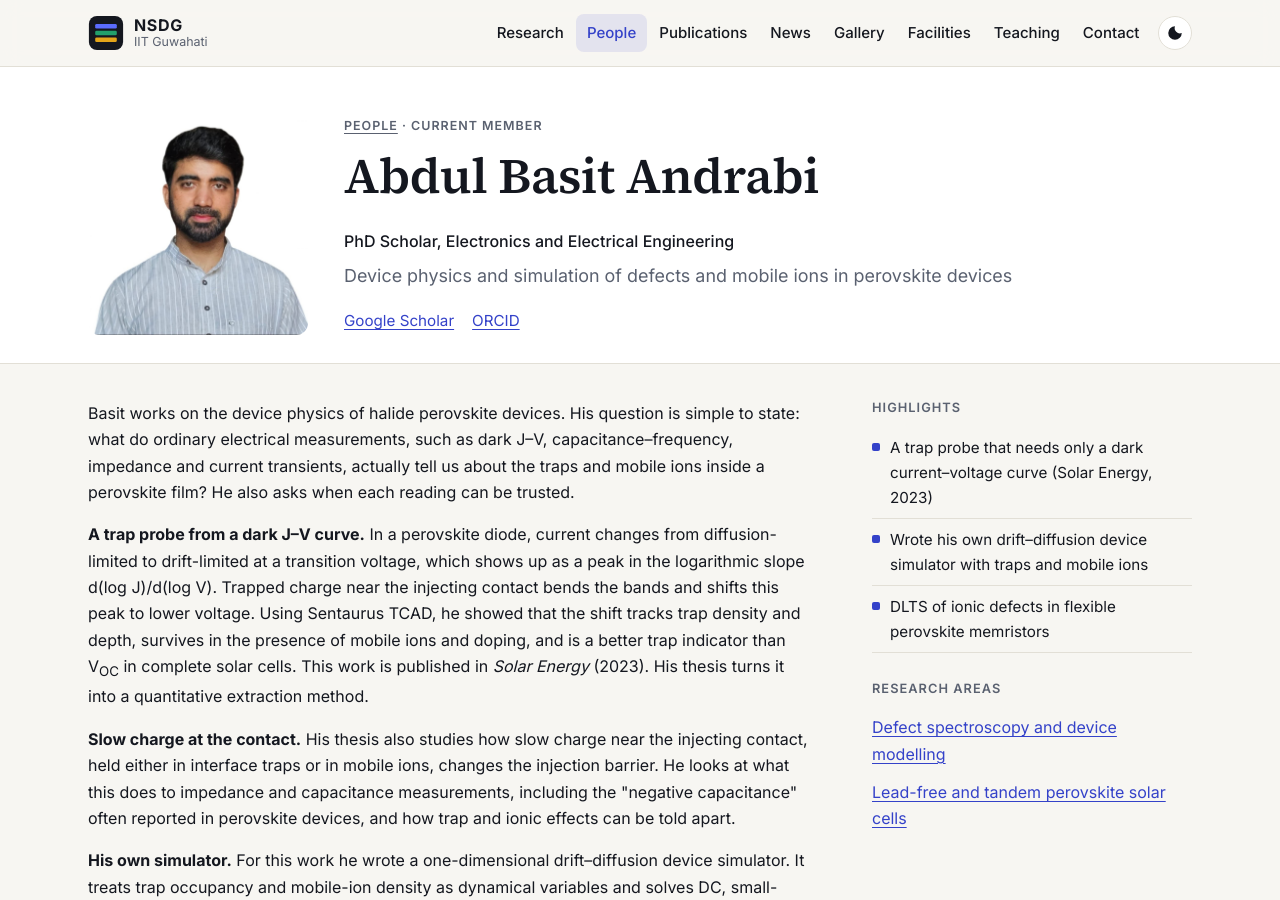
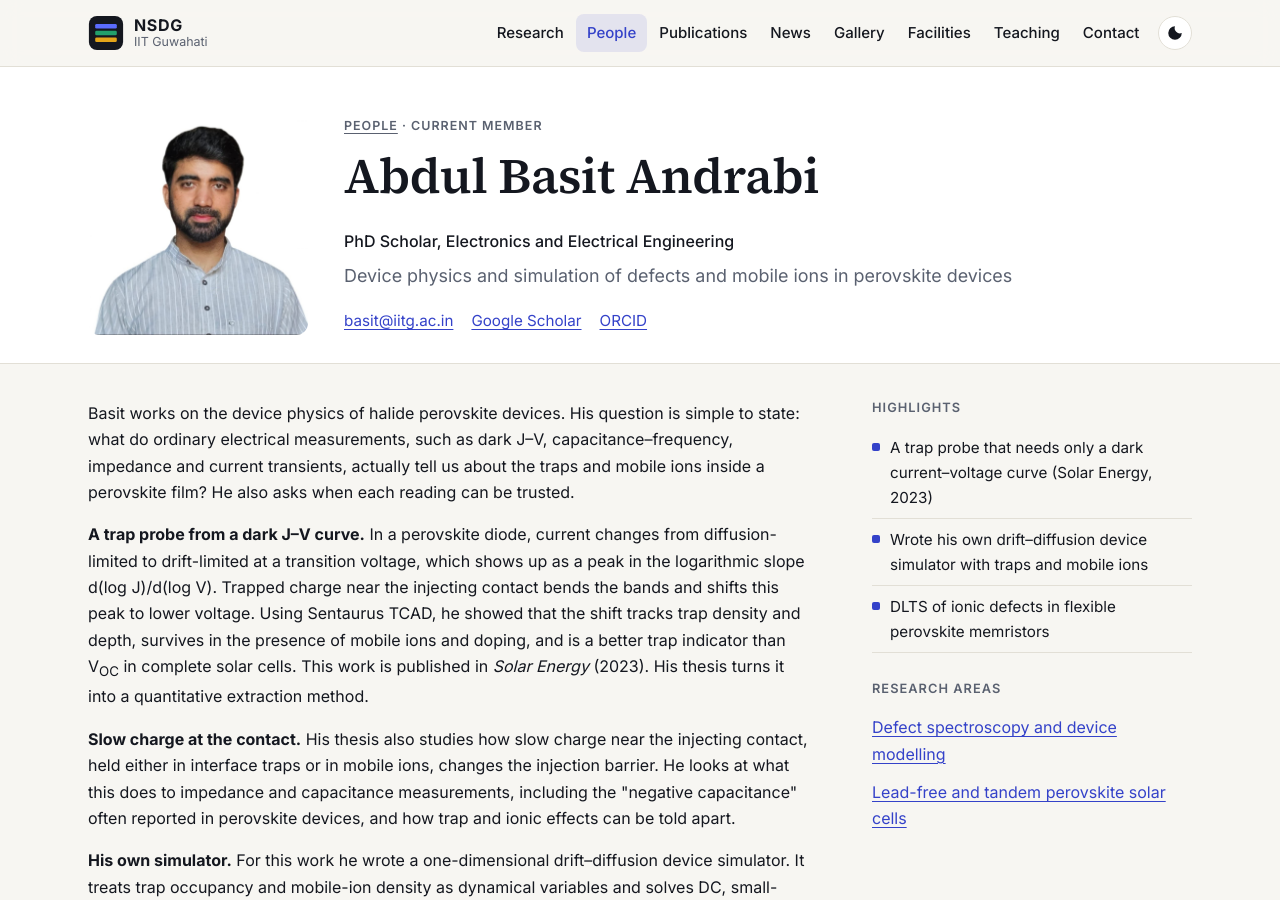
Before and after one commit to nsdg-iitg/nsdg-iitg.github.io, a Jekyll site: the page built from _people/abdul-basit-andrabi.md, in a window 1280 px wide and 900 px high. Built offline with Jekyll 4.4.1, drawn with Linux system fonts in a browser that asks for light colours.

Commit message:
Add Basit's email
Co-Authored-By: Claude Opus 5.5 <noreply@anthropic.com>
Claude-Session: https://claude.ai/code/session_01EapaZWnTPPxRbekD6z5EQ4

```diff
--- a/_people/abdul-basit-andrabi.md
+++ b/_people/abdul-basit-andrabi.md
@@ -5,7 +5,7 @@ role: "PhD Scholar, Electronics and Electrical Engineering"
 category: current
 order: 3
 topic: "Device physics and simulation of defects and mobile ions in perovskite devices"
-email: ""
+email: "basit@iitg.ac.in"
 areas: [trap-analysis-modelling, solar-cells]
 highlights:
   - "A trap probe that needs only a dark current–voltage curve (Solar Energy, 2023)"
```
